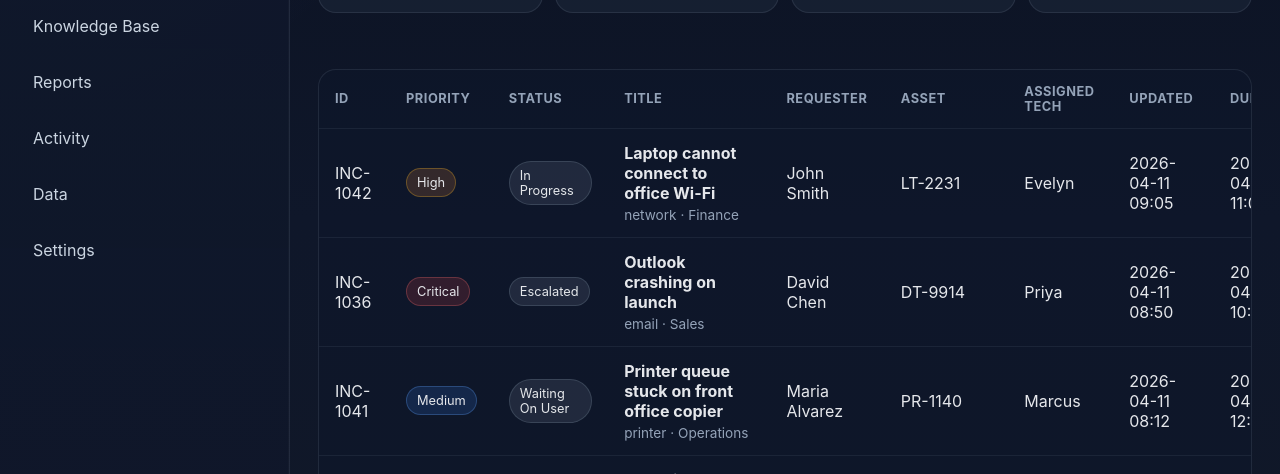
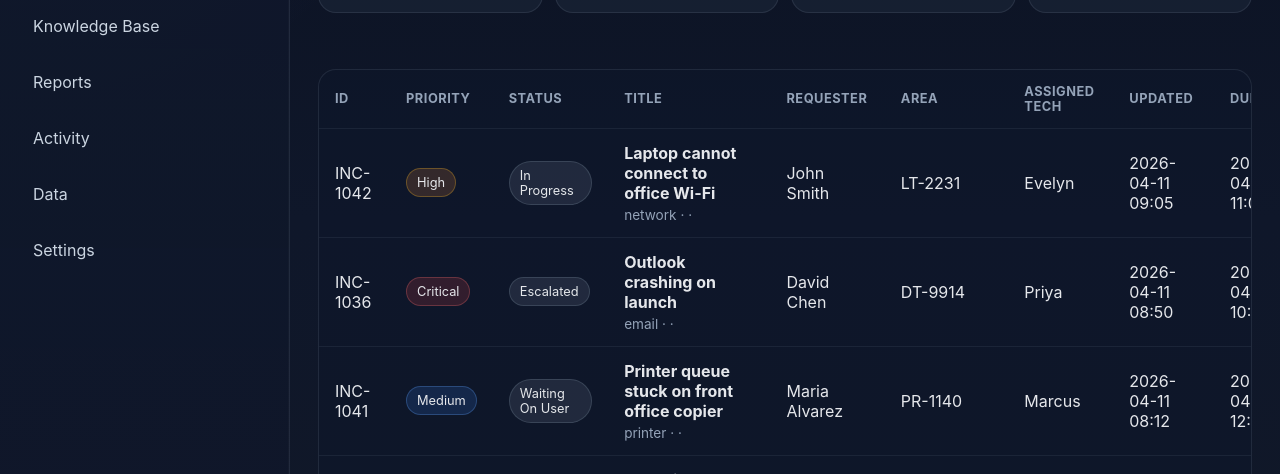
Before and after one commit to Emanuel628/InEx-IT-Support, a React (Vite) app: page /tickets in a window 1280 px wide. Shown: the part 326-800 px from the top of the page. Built offline with nearby package versions, Linux system fonts and the light colour scheme.

Commit message:
Update TicketQueueTable.tsx

```diff
--- a/src/features/tickets/components/TicketQueueTable.tsx
+++ b/src/features/tickets/components/TicketQueueTable.tsx
@@ -1,3 +1,4 @@
+import { Link } from 'react-router-dom';
 import type { TicketPriority, TicketRecord, TicketStatus } from '@/types/tickets';
 
 function priorityClass(priority: TicketPriority) {
@@ -25,6 +26,17 @@ function statusLabel(status: TicketStatus) {
 }
 
 export function TicketQueueTable({ tickets }: { tickets: TicketRecord[] }) {
+  if (!tickets.length) {
+    return (
+      <div className="ticket-table-wrap">
+        <div className="ticket-empty-state">
+          <strong>No tickets yet.</strong>
+          <p>Create the first InEx Ledger support ticket to start the queue.</p>
+        </div>
+      </div>
+    );
+  }
+
   return (
     <div className="ticket-table-wrap">
       <table className="ticket-table">
@@ -35,7 +47,7 @@ export function TicketQueueTable({ tickets }: { tickets: TicketRecord[] }) {
             <th>Status</th>
             <th>Title</th>
             <th>Requester</th>
-            <th>Asset</th>
+            <th>Area</th>
             <th>Assigned Tech</th>
             <th>Updated</th>
             <th>Due</th>
@@ -44,7 +56,9 @@ export function TicketQueueTable({ tickets }: { tickets: TicketRecord[] }) {
         <tbody>
           {tickets.map((ticket) => (
             <tr key={ticket.id}>
-              <td>{ticket.id}</td>
+              <td>
+                <Link to={`/tickets/${ticket.id}`}>{ticket.id}</Link>
+              </td>
               <td>
                 <span className={`ticket-badge ${priorityClass(ticket.priority)}`}>
                   {ticket.priority}
@@ -55,8 +69,12 @@ export function TicketQueueTable({ tickets }: { tickets: TicketRecord[] }) {
               </td>
               <td>
                 <div className="ticket-title-cell">
-                  <strong>{ticket.title}</strong>
-                  <span>{ticket.category} · {ticket.department}</span>
+                  <strong>
+                    <Link to={`/tickets/${ticket.id}`}>{ticket.title}</Link>
+                  </strong>
+                  <span>
+                    {ticket.category} · {ticket.appArea} · {ticket.environment}
+                  </span>
                 </div>
               </td>
               <td>{ticket.requester}</td>
```
